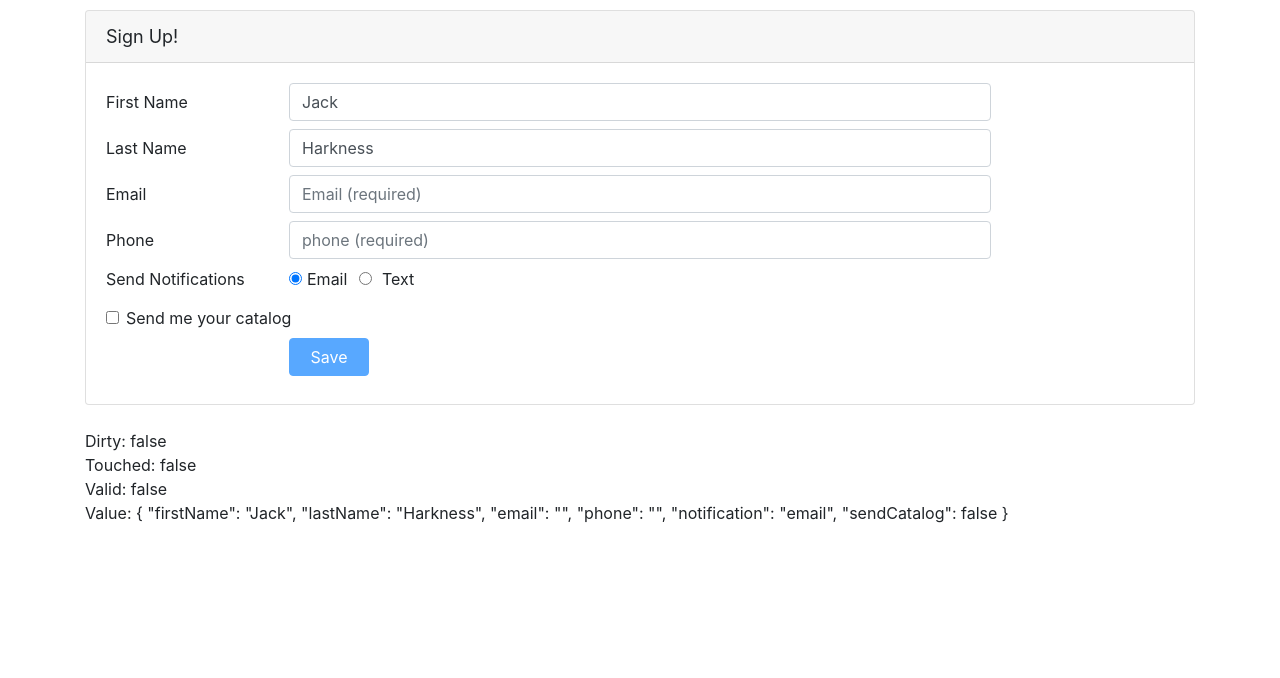
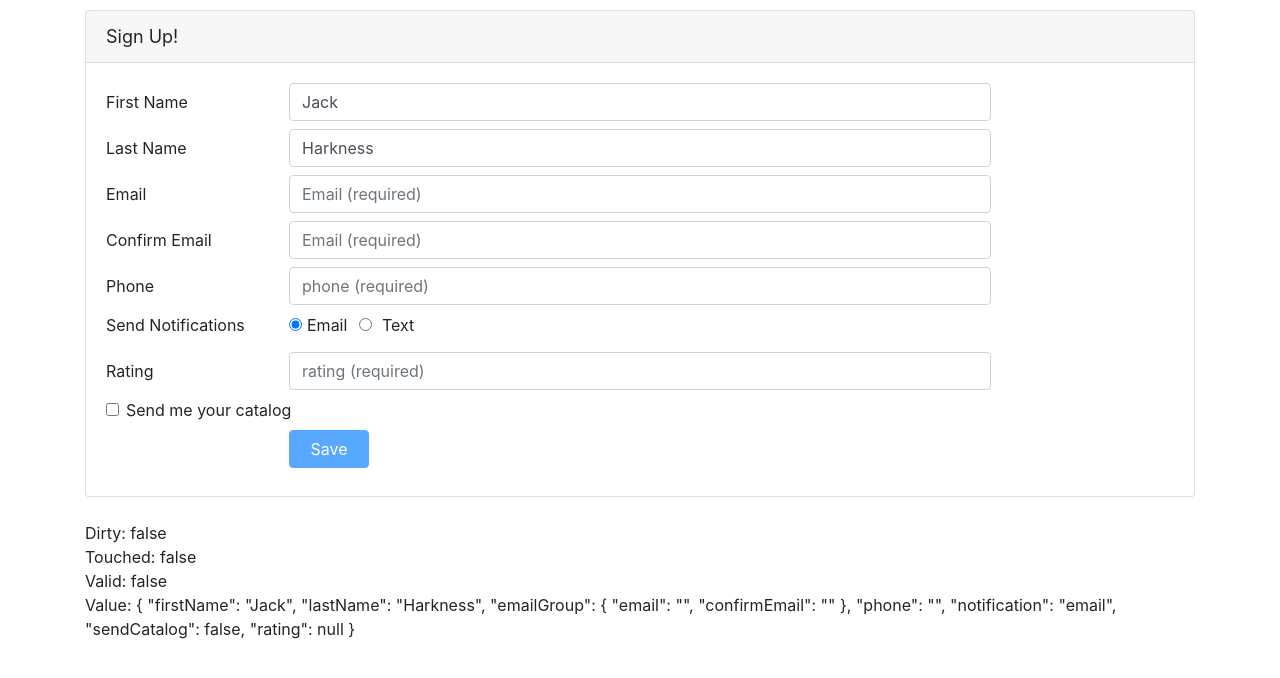
Before and after one commit to pedrocf1/reactive-form, an Angular app in the folder Demo-Start/: page / in a window 1280 px wide. Shown: the top 678 px of the page. Built offline with nearby package versions, Linux system fonts and the light colour scheme.

Commit message:
Implementando validators dinamicos

```diff
--- a/Demo-Start/src/app/customers/customer.component.html
+++ b/Demo-Start/src/app/customers/customer.component.html
@@ -50,6 +50,7 @@
         </div>
       </div>
 
+      <div formGroupName="emailGroup">
         <div class="form-group row mb-2">
           <label class="col-md-2 col-form-label"
                  for="emailId">Email</label>
@@ -59,15 +60,43 @@
                    type="email"
                    placeholder="Email (required)"
                    formControlName="email"
-                 [ngClass]="{'is-invalid': (customerForm.get('email').touched || customerForm.get('email').dirty) && !customerForm.get('email').valid }" />
+                   [ngClass]="{'is-invalid':customerForm.get('emailGroup').erros ||
+                                            (customerForm.get('emailGroup.email').touched ||
+                                             customerForm.get('emailGroup.email').dirty) &&
+                                             !customerForm.get('emailGroup.email').valid }" />
             <span class="invalid-feedback">
-            <span *ngIf="customerForm.get('email').errors?.required">
+              <span *ngIf="customerForm.get('emailGroup.email').errors?.required">
                 Please enter your email address.
               </span>
-            <span *ngIf="customerForm.get('email').errors?.email">
+              <span *ngIf="customerForm.get('emailGroup.email').errors?.email">
                 Please enter a valid email address.
               </span>
             </span>
+          </div>
+        </div>
+
+        <div class="form-group row mb-2">
+          <label class="col-md-2 col-form-label"
+                  for="confirmEmailId">Confirm Email</label>
+          <div class="col-md-8">
+            <input class="form-control"
+                    id="confirmEmailId"
+                    type="email"
+                    placeholder="Email (required)"
+                    formControlName="confirmEmail"
+                    [ngClass]="{'is-invalid':customerForm.get('emailGroup').erros ||
+                                            (customerForm.get('emailGroup.confirmEmail').touched ||
+                                            customerForm.get('emailGroup.confirmEmail').dirty) &&
+                                            !customerForm.get('emailGroup.confirmEmail').valid }" />
+            <span class="invalid-feedback">
+              <span *ngIf="customerForm.get('emailGroup.confirmEmail').errors?.required">
+                Please confirm your email address.
+              </span>
+              <span *ngIf="customerForm.get('emailGroup').errors?.match">
+                emails shold be equal
+              </span>
+            </span>
+          </div>
         </div>
       </div>
 
@@ -100,8 +129,7 @@
               <input class="form-check-input"
                      type="radio"
                      value="email"
-                     formControlName="notification"
-                     (click)="setNotification('email')">Email
+                     formControlName="notification">Email
             </label>
           </div>
           <div class="form-check form-check-inline">
@@ -109,10 +137,27 @@
               <input class="form-check-input"
                      type="radio"
                      value="text"
-                     formControlName="notification"
-                     (click)="setNotification('text')"> Text
+                     formControlName="notification"> Text
             </label>
           </div>
+        </div>
+      </div>
+
+      <div class="form-group row mb-2">
+        <label class="col-md-2 col-form-label"
+                for="phone">Rating</label>
+        <div class="col-md-8">
+          <input class="form-control"
+                  id="rating"
+                  type="rating"
+                  placeholder="rating (required)"
+                  formControlName="rating"
+                  [ngClass]="{'is-invalid': (customerForm.get('rating').touched || customerForm.get('rating').dirty) && !customerForm.get('rating').valid }" />
+          <span class="invalid-feedback">
+            <span *ngIf="customerForm.get('rating').errors || customerForm.get('rating').required">
+              Please enter a rating betwen 1 and 5
+            </span>
+          </span>
         </div>
       </div>
 
--- a/Demo-Start/src/app/customers/customer.component.ts
+++ b/Demo-Start/src/app/customers/customer.component.ts
@@ -1,8 +1,29 @@
 import { Component, OnInit } from '@angular/core';
-import { FormGroup, FormControl, FormBuilder, Validators } from '@angular/forms';
-
+import { FormGroup, FormControl, FormBuilder, Validators, AbstractControl, ValidatorFn, ControlContainer } from '@angular/forms';
+import { flatMap } from "rxjs/operators";
 import { Customer } from './customer';
 
+function ratingRange(min:number, max:number): ValidatorFn{
+  return (c: AbstractControl): {[key: string]: boolean} | null =>{
+    if (c.value !== null && (isNaN(c.value) || c.value<min || c.value>max)) {
+      return {'range':true}
+    }
+    return null
+  }
+}
+function emailMatcher(c:AbstractControl): {[key:string]:boolean}|null{
+    const emailControl = c.get('email')
+    const confirmControl = c.get('confirmEmail')
+
+    if(emailControl.pristine || confirmControl.pristine){
+      return null
+    }
+
+    if(emailControl.value === confirmControl.value){
+      return null
+    }
+    return {'match':true}
+}
 @Component({
   selector: 'app-customer',
   templateUrl: './customer.component.html',
@@ -18,14 +39,19 @@
     this.customerForm = this.fb.group({
       firstName: ['adasdsa', [Validators.required, Validators.minLength(3)]],
       lastName: ['', [Validators.required, Validators.maxLength(40)]],
-      email: ['', [Validators.required, Validators.email]],
+      emailGroup:this.fb.group({
+        email: ['', [Validators.required, Validators.email]],
+        confirmEmail:['']
+      },{validator: emailMatcher}),
       phone:['',[Validators.required]],
       notification:['email'],
-      sendCatalog: [true]
+      sendCatalog: [true],
+      rating:[null, ratingRange(1,5)]
     })
     setTimeout(() => {
       this.populateTestData()
     }, 5000);
+    this.customerForm.get('notification').valueChanges.subscribe(value=>this.setNotification(value))
   }
 
   save() {
@@ -42,6 +68,7 @@
   }
 
   setNotification(notifyVia: string): void{
+    console.log('entrei no metodo e tals')
     const phoneControl = this.customerForm.get('phone')
     if (notifyVia == 'text') {
       phoneControl.setValidators(Validators.required)
```
Lines whose indentation alone changed are shown as unchanged.
